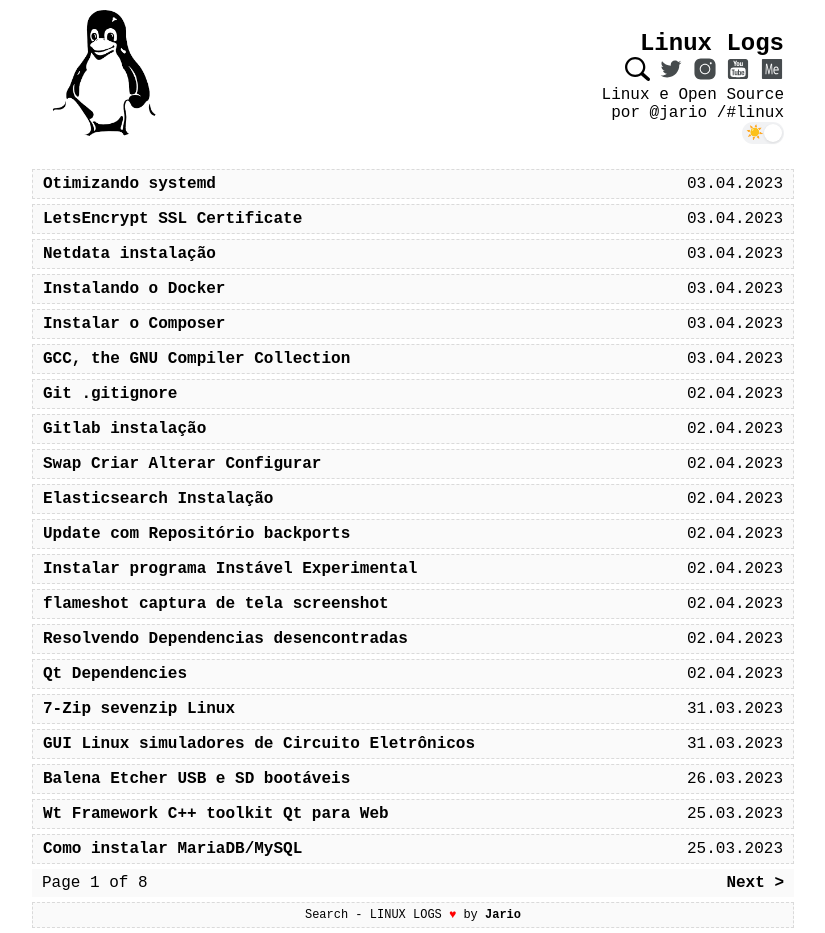
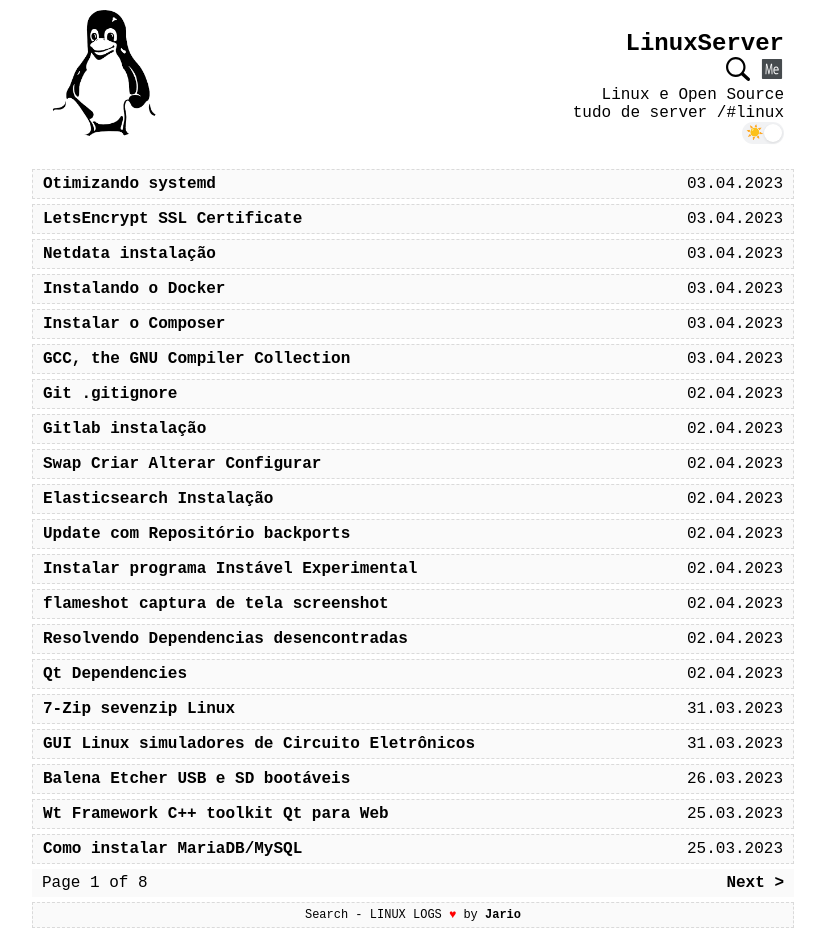
Before and after one commit to jarioswami/linux.github.io, a Jekyll site: the page built from index.html, in a window 1280 px wide. Shown: the whole page, without its empty margins (227-1052 px from the left). Built offline with Jekyll 4.4.1, drawn with Linux system fonts in a browser that asks for light colours; the list of posts is cut into pages by our own code.

Commit message:
Update _config.yml

```diff
--- a/_config.yml
+++ b/_config.yml
@@ -1,32 +1,32 @@
 # Site settings
-site: LinuxLogs
-title: Linux Logs
-keywords: linux, grub, debian, config, open source
+site: Server Linux
+title: Sever Linux
+keywords: linux instalar, grub, debian configurar, ubuntu, configuração
 description: >-
   Blog com informações sobre linux. Use o Linux assim, de forma utilitarista e pragmático, desse jeito simplificado escrito nas dicas de cada páginas publicadas aqui
 lang: pt-BR
 timezone:  America/Sao_Paulo
 #repo: https://github.com/onepase/Ephesus # site repo [optional]
-google_verify:      google358c5d4ff06ff585.html # Put your Google Verification here
-google_analytics:   UA-124233277-1 # Put your Google Analytics code
-discus-identifier:  jario
+#google_verify:      google358c5d4ff06ff585.html # Put your Google Verification here
+#google_analytics:   UA-124233277-1 # Put your Google Analytics code
+#discus-identifier:  jario
 
 # Author settings
 author:
-  name: Linux Logs
-  bio: Linux e Open Source<br> por @jario /#linux
+  name: LinuxServer
+  bio: Linux e Open Source<br>  tudo de server /#linux
   picture: images/avatar.png
 #  github: onepase # github username
-  twitter: _jario # twitter username
+#  twitter: _jario # twitter username
 #  facebook: onepase # facebook username
-  instagram: jarioswami # instagram username
-  youtube: https://www.youtube.com/jario # youtube username
+#  instagram: jarioswami # instagram username
+#  youtube: https://www.youtube.com/jario # youtube username
 #  linkedin: hakantorun # linkedin username
-  email: jario@outlook.com # email adress
+#  email: jario@outlook.com # email adress
 
 
 # URL settings
-url: "https://linuxlogs.jario.com.br" # Domain Name of host. [username].github.io for github pages
+url: "https://server.sheet.pt" # Domain Name of host. [username].github.io for github pages
 permalink: pretty
 
 markdown: kramdown
```
